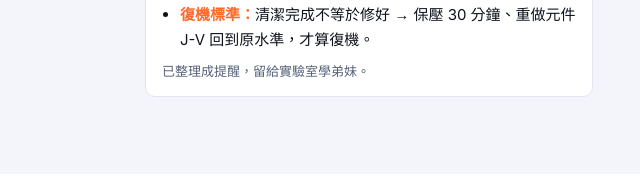
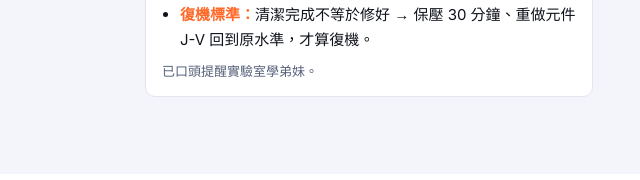
Before and after one commit to ad820806ad-rgb/ad820806ad-rgb.github.io, a plain HTML site: page index.html in a window 1280 px wide. Shown: the part 5240-5420 px from the top of the page, 623-1263 px from the left. Drawn offline with Linux system fonts and the light colour scheme.

Commit message:
Add files via upload

```diff
--- a/index.html
+++ b/index.html
@@ -425,7 +425,7 @@ td.r,th.r{text-align:right}
           <li data-en="&lt;b&gt;Troubleshooting direction:&lt;/b&gt; the first diagnosis was a cooling-line fault → look for physical evidence first (the oil film on the QCM crystal); this cut downtime from a 3+ month estimate to 2 weeks."><b>排查方向：</b>初判為水冷管路故障 → 先找現場證據（QCM 晶片油膜）再定方向，停機從預估 3 個月以上縮短為 2 週。</li>
           <li data-en="&lt;b&gt;When it counts as fixed:&lt;/b&gt; finishing the clean is not the end → a 30-min pressure hold plus re-made cells back at their usual J-V level."><b>復機標準：</b>清潔完成不等於修好 → 保壓 30 分鐘、重做元件 J-V 回到原水準，才算復機。</li>
         </ul>
-        <p class="note" data-en="Written up as a checklist for the juniors in the lab.">已整理成提醒，留給實驗室學弟妹。</p>
+        <p class="note" data-en="Passed these on to the juniors in the lab as spoken reminders.">已口頭提醒實驗室學弟妹。</p>
       </div>
     </div>
   </div>
```
